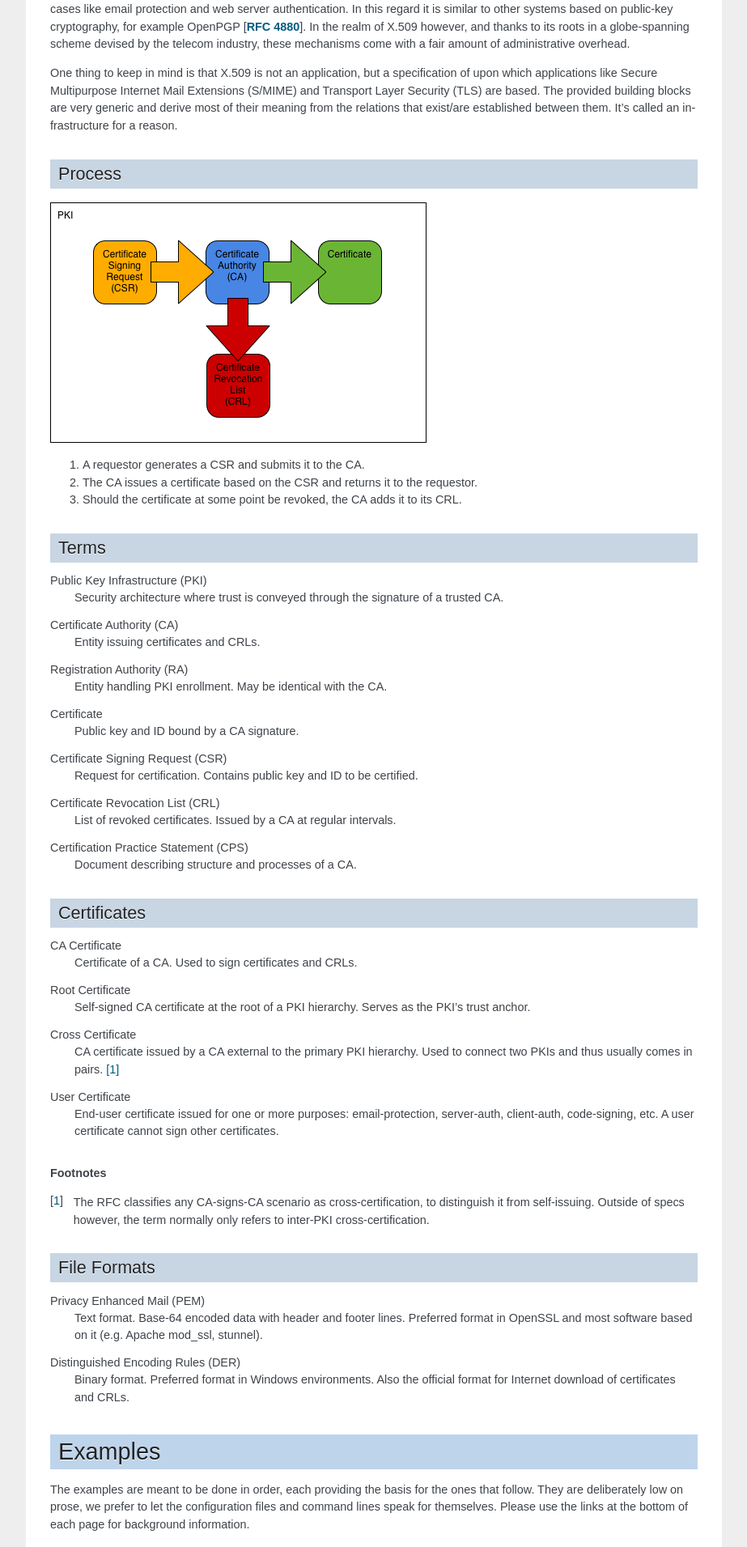
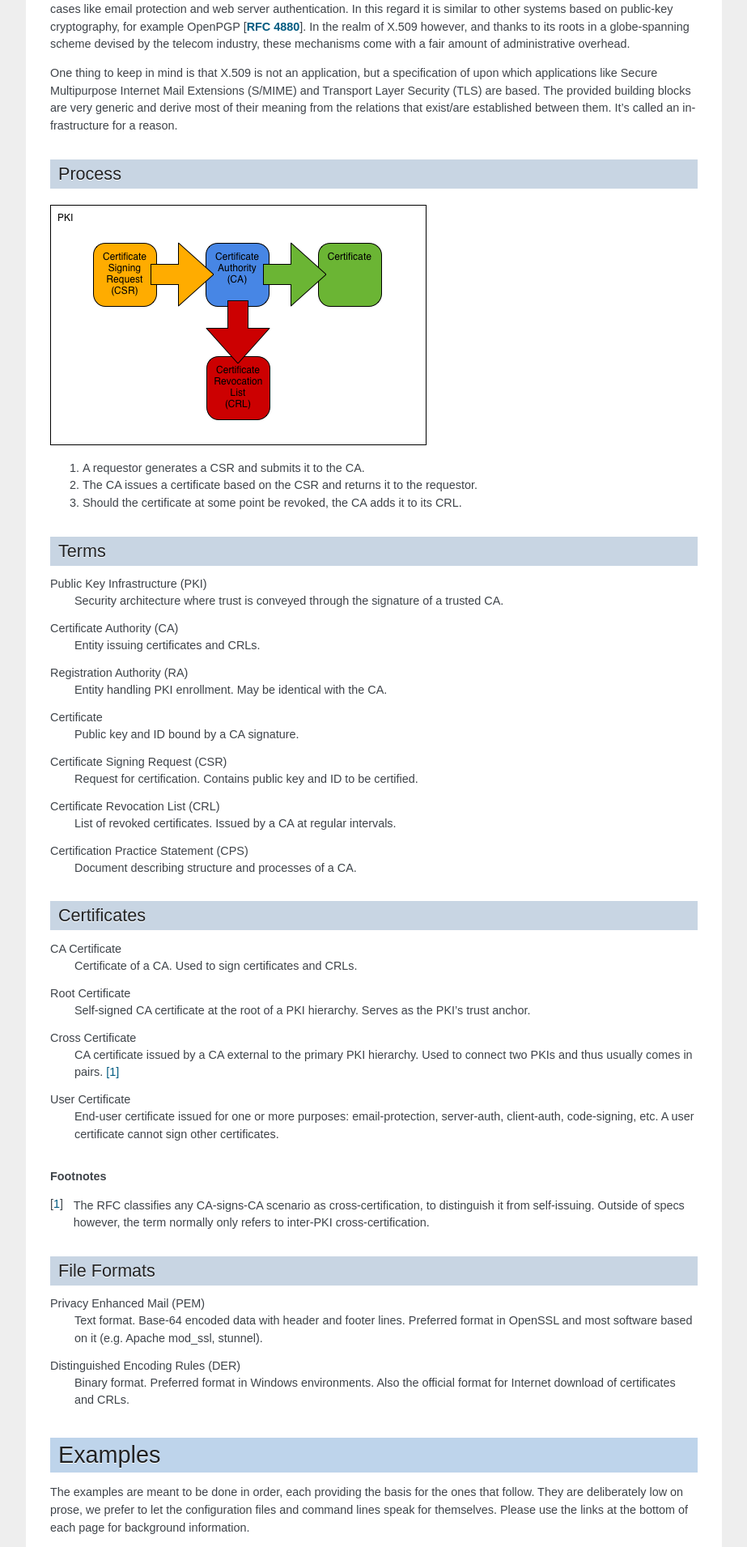
Before and after one commit to mrwiora/pki-tutorial, a Sphinx documentation site: the page built from docs/index.rst, in a window 1280 px wide. Shown: the part 553-2464 px from the top of the page at 81% size, without its empty margins (218-1141 px from the left). Built offline with Sphinx 7.4.7, drawn with Linux system fonts in a browser that asks for light colours.

Commit message:
Increase space around images.

```diff
--- a/docs/_static/nature-plus.css
+++ b/docs/_static/nature-plus.css
@@ -29,11 +29,11 @@
 }
 
 div img {
-    margin-top: 0.5em;
+    margin-top: 0.75em;
 }
 
 div#layout img {
-    /*margin-bottom: 1em;*/
+    margin-bottom: 0.5em;
 }
 
 div#references dt a.reference {
```
